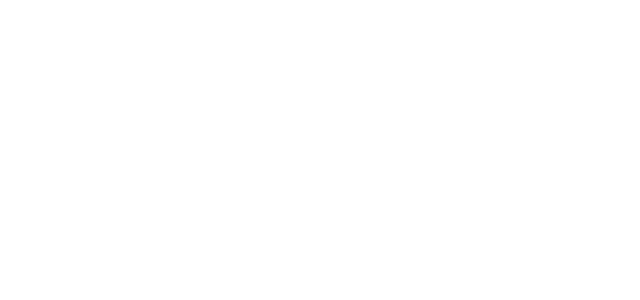
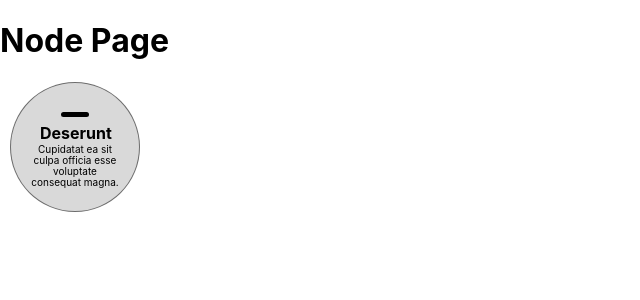
Before and after one commit to Nevaland/react-snippet, a React (Create React App) app: page /node in a window 1280 px wide. Before the commit this address had no page. Shown: the top 300 px of the page, without its empty margins (0-640 px from the left). Built offline with nearby package versions, Linux system fonts and the light colour scheme.

Commit message:
Add node component

```diff
--- a/src/App.js
+++ b/src/App.js
@@ -5,6 +5,7 @@
 import CallSamplePage from './pages/CallSamplePage';
 import ButtonPage from './pages/ButtonPage';
 import DragDropPage from './pages/DragDropPage';
+import NodePage from './pages/NodePage';
 
 
 function App() {
@@ -14,6 +15,7 @@
         <Route path="/" element={<CallSamplePage />} />
         <Route path="/button" element={<ButtonPage />} />
         <Route path="/dragdrop" element={<DragDropPage />} />
+        <Route path="/node" element={<NodePage />} />
       </Routes>
     </Router>
   );
--- /dev/null
+++ b/src/Node.css
@@ -0,0 +1,86 @@
+.node-box {
+  display: flex;
+  flex-direction: column;
+  /* align-content: flex-start; */
+  align-items: center;
+
+  box-sizing: border-box;
+  width: 130px;
+  height: 130px;
+  border: 1px solid rgba(0, 0, 0, 0.5);
+  border-radius: 50%;
+  padding: 5px;
+  margin: 10px;
+  background: #D9D9D9;
+}
+
+.node-color-bar {
+  width: 28px;
+  height: 5px;
+  margin-top: 24px;
+
+  background: #000000;
+  border-radius: 6px;
+}
+
+.node-keyword {
+  width: 70px;
+  height: 12px;
+  margin-top: 10px;
+
+  font-family: 'Inter';
+  font-style: normal;
+  font-size: 16px;
+  line-height: 12px;
+  font-weight: bold;
+  text-align: center;
+
+  color: #000000;
+}
+
+.node-title {
+  width: 90px;
+  height: 56px;
+  margin-top: 5px;
+
+  font-family: 'Inter';
+  font-style: normal;
+  font-size: 10px;
+  line-height: 11px;
+  text-align: center;
+
+  color: #000000;
+}
+
+textarea.keyword {
+  width: 70px;
+  height: 14px;
+  border: none;
+  resize: none;
+  overflow:hidden;
+  margin: 0px;
+  padding: 0px;
+
+  font-family: 'Inter';
+  font-style: normal;
+  font-size: 16px;
+  line-height: 12px;
+  font-weight: bold;
+  text-align: center;
+}
+
+textarea.title {
+  width: 90px;
+  height: 56px;
+  border: none;
+  resize: none;
+  overflow:hidden;
+  margin: 0px;
+  padding: 0px;
+
+  font-family: 'Inter';
+  font-style: normal;
+  font-size: 10px;
+  line-height: 11px;
+  text-align: center;
+}
--- /dev/null
+++ b/src/components/EditTextArea.js
@@ -0,0 +1,47 @@
+import React, { useState, useRef, useEffect } from 'react';
+
+function EditTextArea({initText, type}) {
+  const ref = useRef(null);
+  const [text, setText] = useState(initText);
+  const [editable, setEditable] = useState(false);
+
+  const editOn = () => {
+    setEditable(true);
+  };
+
+  const handleChange = (e) => {
+    setText(e.target.value);
+  };
+
+  const handleKeyDown = (e) => {
+    if (e.key === "Enter") {
+      setEditable(!editable);
+    }
+  };
+
+  const handleClickOutside = (e) => {
+    if (editable == true && !ref.current.contains(e.target)) setEditable(false);
+  };
+
+  useEffect(() => {
+    window.addEventListener("click", handleClickOutside, true);
+  });
+
+  return (
+    <div ref={ref}>
+      {editable ? (
+        <textarea
+          rows="10"
+          className={type}
+          type="text"
+          value={text}
+          onChange={(e) => handleChange(e)}
+          onKeyDown={handleKeyDown} />
+      ) : (
+        <div onClick={() => editOn()}>{text}</div>
+      )}
+    </div>
+  );
+};
+
+export default EditTextArea;
--- /dev/null
+++ b/src/components/Node.js
@@ -0,0 +1,21 @@
+import React, { useState, useRef, useEffect } from 'react';
+import EditTextArea from './EditTextArea'
+import '../Node.css';
+
+function Node() {
+  return (
+    <div className="node-box">
+      <div>
+        <div className='node-color-bar' />
+      </div>
+      <div className='node-keyword'>
+        <EditTextArea initText="Deserunt" type="keyword" />
+      </div>
+      <div className='node-title'>
+        <EditTextArea initText="Cupidatat ea sit culpa officia esse voluptate consequat magna." type="title" />
+      </div>
+    </div>
+  );
+};
+
+export default Node;
--- /dev/null
+++ b/src/pages/NodePage.js
@@ -0,0 +1,13 @@
+import React from 'react';
+import Node from '../components/Node';
+
+const NodePage = () => {
+  return (
+    <div>
+      <h1>Node Page</h1>
+      <Node />
+    </div>
+  );
+};
+
+export default NodePage;
```
